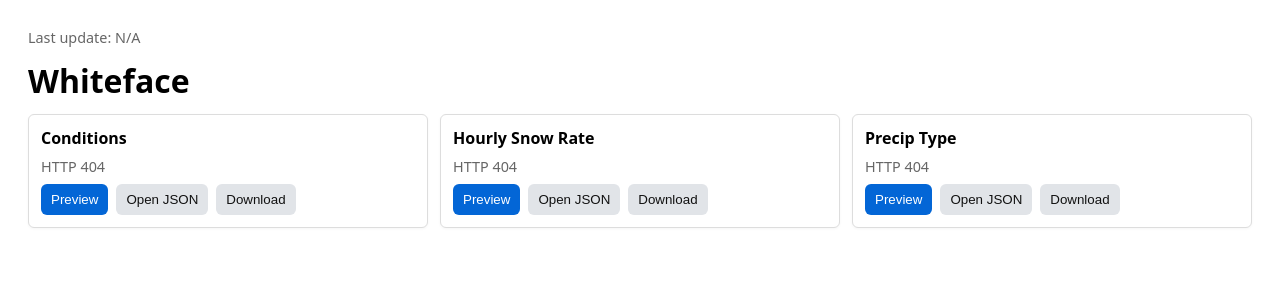
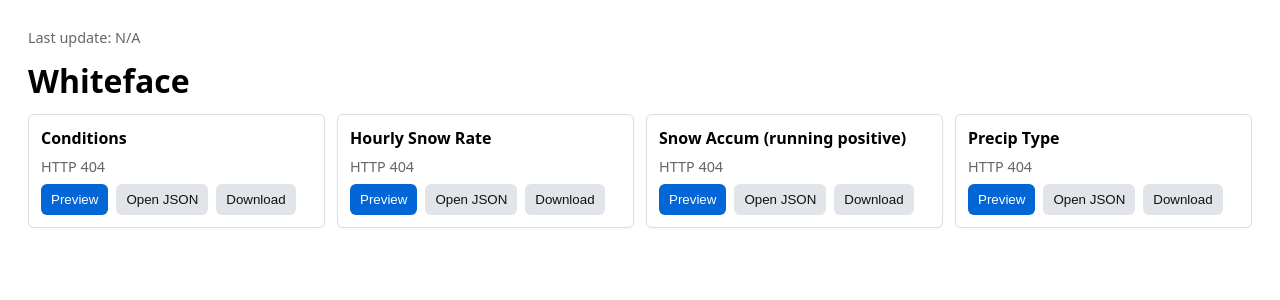
Before and after one commit to Jackweather/mountain-ios, a Flask app: page / in a window 1280 px wide. Shown: the top 300 px of the page. Run offline with Flask 2, Linux system fonts and the light colour scheme.

Commit message:
Update index.html

```diff
--- a/templates/index.html
+++ b/templates/index.html
@@ -55,6 +55,17 @@
         </div>
       </div>
 
+      <!-- SNOW ACCUM (running positive) -->
+      <div class="wf-box" id="box-snow-acc" data-endpoint="/data/snow_acc">
+        <h3>Snow Accum (running positive)</h3>
+        <div class="status" id="status-snowacc">Loading…</div>
+        <div class="wf-actions">
+          <button class="preview-btn" data-key="snow_acc">Preview</button>
+          <button class="secondary" onclick="openJson('snow_acc')">Open JSON</button>
+          <button class="secondary" onclick="downloadJson('snow_acc')">Download</button>
+        </div>
+      </div>
+
       <!-- PRECIP TYPE -->
       <div class="wf-box" id="box-precip" data-endpoint="/data/precip_type">
         <h3>Precip Type</h3>
@@ -90,6 +101,7 @@
     const fetched = {
       conditions: null,
       snow_rate: null,
+      snow_acc: null,
       precip_type: null
     };
 
@@ -97,6 +109,7 @@
     const map = {
       conditions:   { url: '/data',            statusId: 'status-conditions' },
       snow_rate:    { url: '/data/snow_rate',  statusId: 'status-snow' },
+      snow_acc:     { url: '/data/snow_acc',   statusId: 'status-snowacc' },
       precip_type:  { url: '/data/precip_type',statusId: 'status-precip' }
     };
 
@@ -128,6 +141,7 @@
         const msg = (err && err.message) ? err.message : '';
         if (msg.includes('whiteface_conditions.json not found') ||
             msg.includes('whiteface_hourly_snow_rate.json not found') ||
+            msg.includes('whiteface_snod_forecast_running_positive_accum_in.json not found') ||
             msg.includes('whiteface_precip_type.json not found')) {
           s.textContent = 'No data';
           s.classList.remove('error');
```
